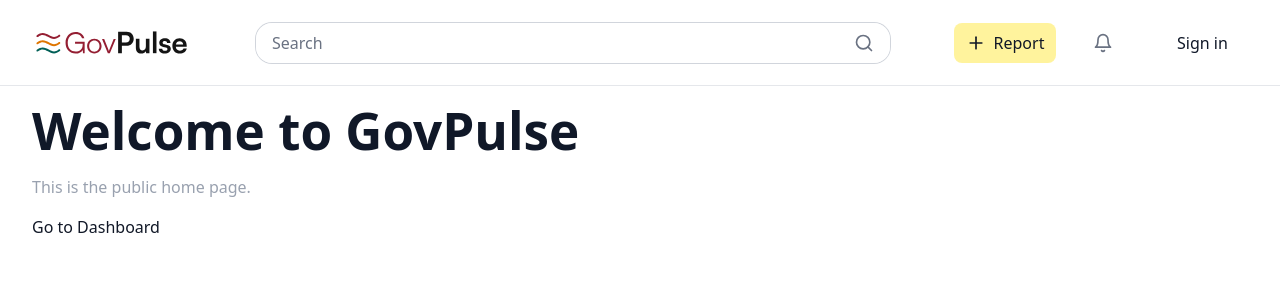
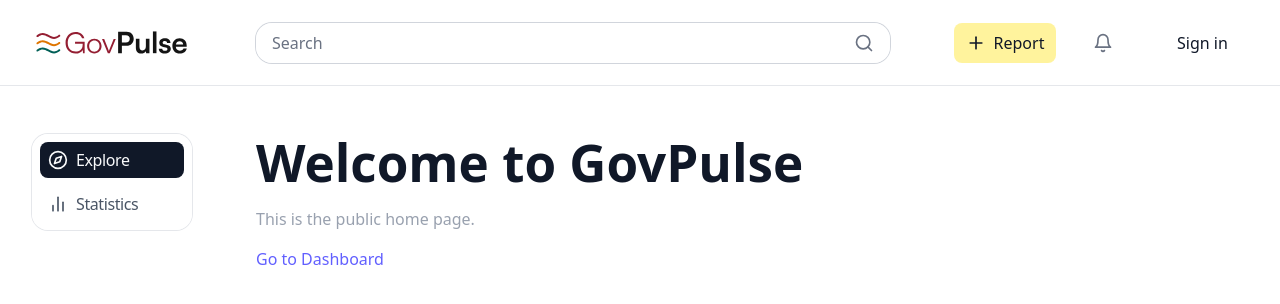
Before and after one commit to RMCV-Rajapaksha/TeamInception_GovPulse, a React (Vite) app in the folder frontend/: page / in a window 1280 px wide. Shown: the top 304 px of the page. Built offline with nearby package versions, Linux system fonts and the light colour scheme; no server answers.

Commit message:
added side bar

```diff
--- a/frontend/src/app/layout/RootLayout.tsx
+++ b/frontend/src/app/layout/RootLayout.tsx
@@ -1,14 +1,18 @@
 import { Outlet } from "react-router-dom";
 import Navbar from "../../components/layout/Navbar";
 import MobileTabBar from "../../components/layout/MobileTabBar";
+import DesktopSidebar from "../../components/layout/DesktopSidebar";
 
 export default function RootLayout() {
   return (
-    <div className="min-h-screen bg-white text-gray-900">
+    <div className="min-h-screen bg-white w-screen text-gray-900">
       <Navbar />
-      <main className="py-4">
-        <Outlet />
-      </main>
+      <div className="flex">
+        <DesktopSidebar />
+        <main className="flex-1 px-4 md:px-0 py-4 md:py-12">
+          <Outlet />
+        </main>
+      </div>
       <MobileTabBar />
     </div>
   );
--- /dev/null
+++ b/frontend/src/components/layout/DesktopSidebar.tsx
@@ -0,0 +1,45 @@
+import { NavLink } from "react-router-dom";
+import { FiCompass, FiBarChart2 } from "react-icons/fi";
+
+export default function DesktopSidebar() {
+  return (
+    <aside className="hidden md:block px-8 py-12">
+      <div className="w-40 p-2 rounded-2xl ring-1 ring-gray-200 inline-flex flex-col justify-center items-start gap-2 bg-white/80 backdrop-blur-sm">
+        <NavLink
+          to="/"
+          end
+          className={({ isActive }) =>
+            [
+              "self-stretch p-2 rounded-lg inline-flex justify-start items-center gap-2 transition-colors",
+              isActive
+                ? "bg-gray-900 text-gray-50"
+                : "text-gray-600 hover:bg-gray-100",
+            ].join(" ")
+          }
+        >
+          <FiCompass className="w-5 h-5" />
+          <span className="text-base leading-tight tracking-tight">
+            Explore
+          </span>
+        </NavLink>
+
+        <NavLink
+          to="/stats"
+          className={({ isActive }) =>
+            [
+              "self-stretch p-2 rounded-lg inline-flex justify-start items-center gap-2 transition-colors",
+              isActive
+                ? "bg-gray-900 text-gray-50"
+                : "text-gray-600 hover:bg-gray-100",
+            ].join(" ")
+          }
+        >
+          <FiBarChart2 className="w-5 h-5" />
+          <span className="text-base leading-tight tracking-tight">
+            Statistics
+          </span>
+        </NavLink>
+      </div>
+    </aside>
+  );
+}
--- a/frontend/src/index.css
+++ b/frontend/src/index.css
@@ -17,20 +17,20 @@
 
 a {
   font-weight: 500;
-  color: #111827; /* black */
+  /* color: #111827; black */
   text-decoration: inherit;
 }
 
 a:hover {
-  color: #111827; /* black */
+  /* color: #111827; black */
 }
 
 body {
   margin: 0;
   display: flex;
   place-items: center;
-  min-width: 320px;
-  min-height: 100vh;
+  /* min-width: 320px;
+  min-height: 100vh; */
 }
 
 h1 {
--- a/frontend/src/pages/Home/HomePage.tsx
+++ b/frontend/src/pages/Home/HomePage.tsx
@@ -2,7 +2,7 @@ import { Link } from "react-router-dom";
 
 export default function HomePage() {
   return (
-    <div className="px-4 md:px-8 space-y-4 w-screen">
+    <div className="px-4 md:px-8 space-y-4">
       <h1 className="text-2xl font-bold">Welcome to GovPulse</h1>
       <p className="text-gray-400">This is the public home page.</p>
       <Link to="/dashboard" className="text-indigo-500 underline">
```
